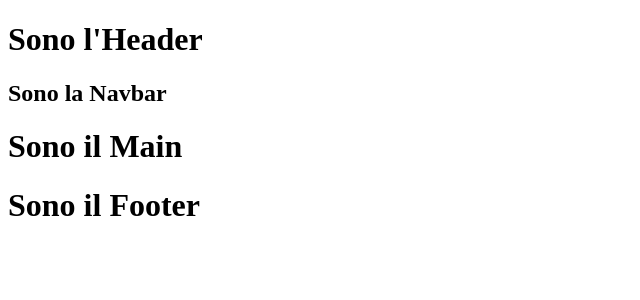
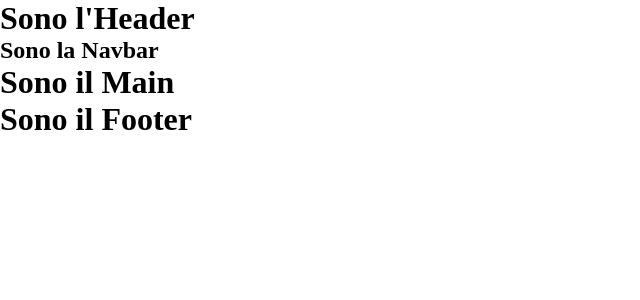
Before and after one commit to vito-pizzulli/proj-html-vuejs, a Vue app: page / in a window 1280 px wide. Shown: the top 300 px of the page, without its empty margins (0-640 px from the left). Built offline with nearby package versions, Linux system fonts and the light colour scheme.

Commit message:
added reset to general.scss

```diff
--- a/src/styles/general.scss
+++ b/src/styles/general.scss
@@ -0,0 +1,6 @@
+/* Reset */
+* {
+    margin: 0;
+    padding: 0;
+    box-sizing: border-box;
+}
```
